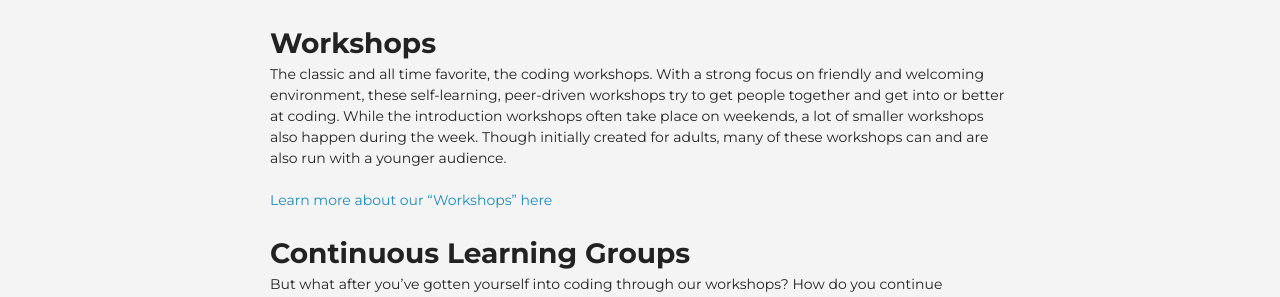
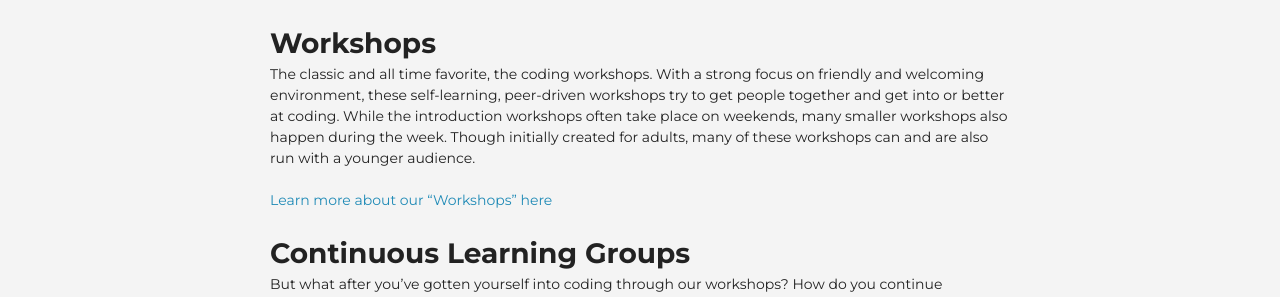
Before and after one commit to OpenTechSchool/www.opentechschool.org, a Jekyll site: the page built from projects/index.md, in a window 1280 px wide and 900 px high, scrolled down 524 px. Shown: the part 195-492 px from the top of the window. Built offline with Jekyll 4.4.1, drawn with Linux system fonts in a browser that asks for light colours; nearby versions of some CDN libraries.

Commit message:
Better phrasing

```diff
--- a/projects/index.md
+++ b/projects/index.md
@@ -18,7 +18,7 @@ App Summer Camps are an offer to the younger audience. For teens of ages 11-16 A
 
 ## Workshops
 
-The classic and all time favorite, the coding workshops. With a strong focus on friendly and welcoming environment, these self-learning, peer-driven workshops try to get people together and get into or better at coding. While the introduction workshops often take place on weekends, a lot of smaller workshops also happen during the week. Though initially created for adults, many of these workshops can and are also run with a younger audience.
+The classic and all time favorite, the coding workshops. With a strong focus on friendly and welcoming environment, these self-learning, peer-driven workshops try to get people together and get into or better at coding. While the introduction workshops often take place on weekends, many smaller workshops also happen during the week. Though initially created for adults, many of these workshops can and are also run with a younger audience.
 
 [Learn more about our "Workshops" here](/projects/workshops/)
 
```
